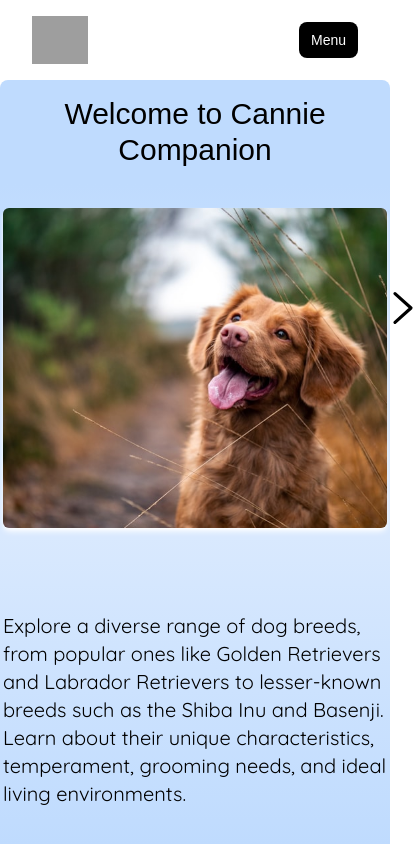
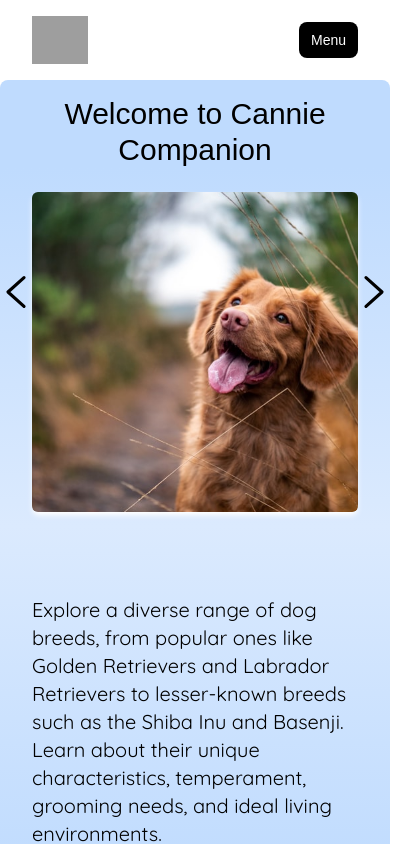
Before and after one commit to eaglefluke21/pet-care, a React (Vite) app in the folder client/: page / in a window 390 px wide. Shown: the top 844 px of the page, 419 px wide, since content can reach past the window. Built offline with nearby package versions, Linux system fonts and the light colour scheme; grey boxes are pictures that could not be loaded; a web font is replaced by a local one.

Commit message:
text resized

```diff
--- a/client/src/components/Carousel.jsx
+++ b/client/src/components/Carousel.jsx
@@ -68,7 +68,7 @@
                         Welcome to Cannie Companion
                         </h1>
 
-                        <p className="lg:text-justify hyphens-auto w-96 py-3 font-quick text-xl sm:text-2xl sm:items-center lg:w-[40rem] lg:ml-8"> {slides[currentIndex].description} </p>
+                        <p className="lg:text-justify  py-3 font-quick text-xl lg:text-2xl sm:items-center sm:w-96 lg:w-[40rem] lg:ml-8"> {slides[currentIndex].description} </p>
 
                     </div>
 
--- a/client/src/pages/Home.jsx
+++ b/client/src/pages/Home.jsx
@@ -9,7 +9,7 @@
 
             <Header/>
 
-            <div className=" flex flex-col w-full gap-4 rounded-lg bg-blue-200 pb-36">
+            <div className=" flex flex-col items-center rounded-lg bg-blue-200 pb-36">
 
                 <h1 className=" text-3xl text-center font-anta text-black pt-4 sm:hidden ">
 
```
